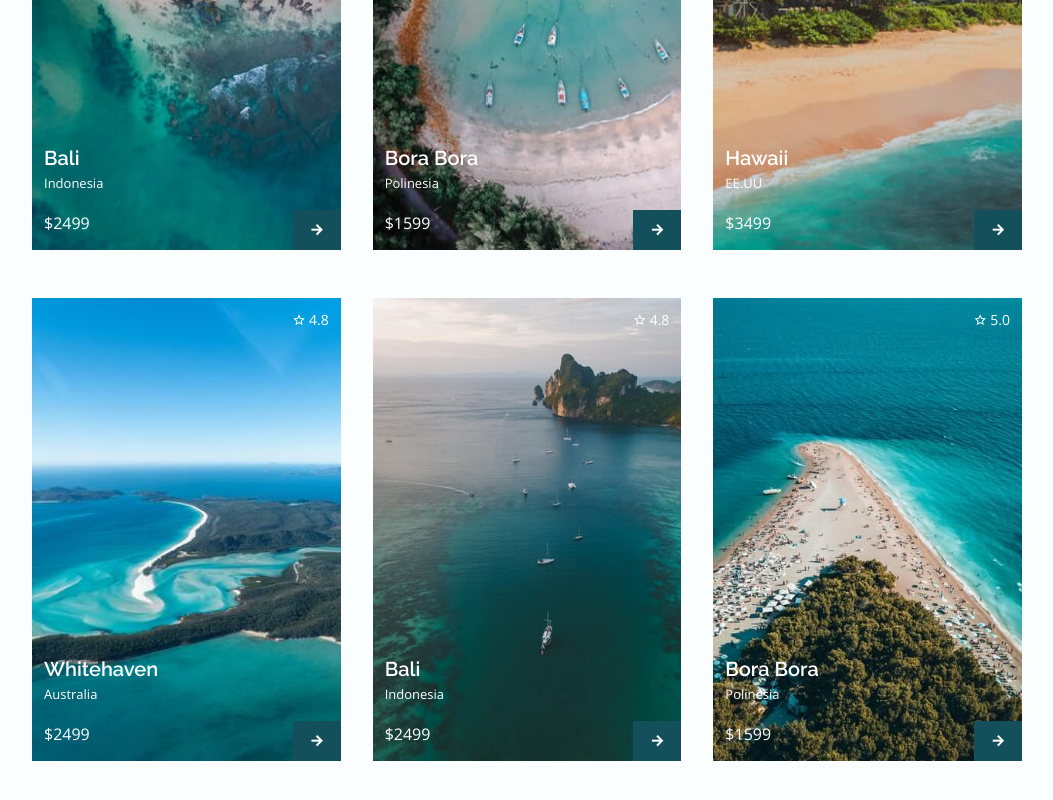
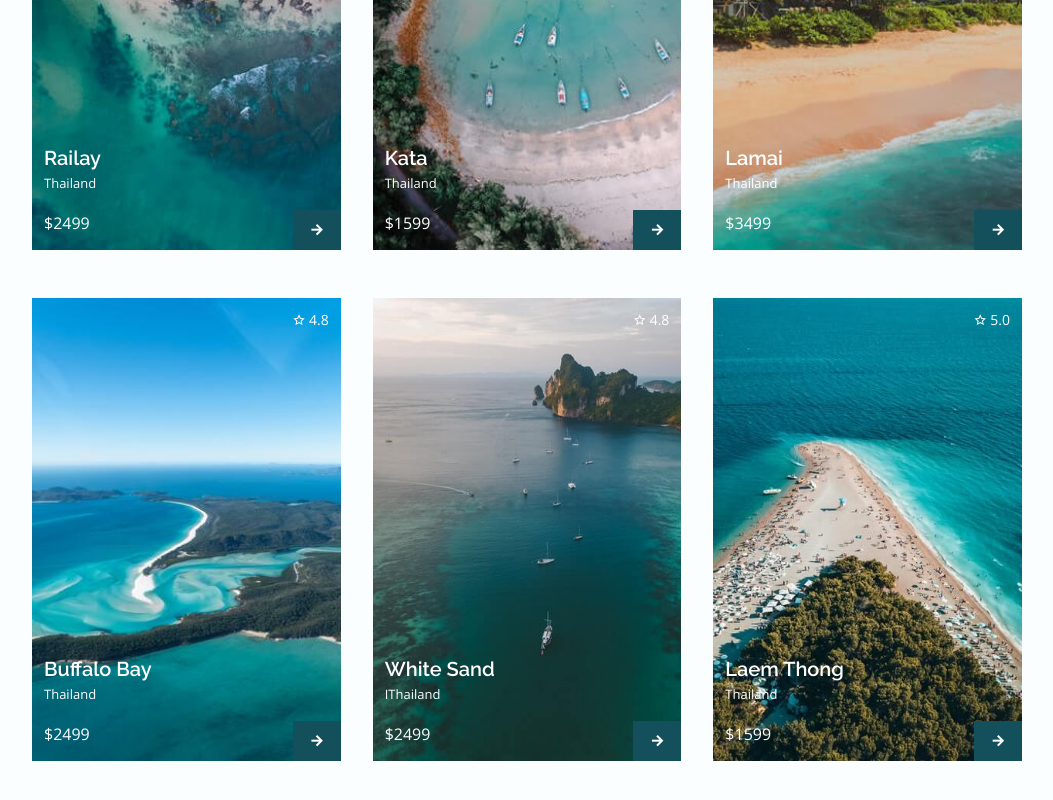
Before and after one commit to rohailshahid/React-Travel-Website, a React (Create React App) app: page / in a window 1280 px wide. Shown: the part 2947-3747 px from the top of the page, without its empty margins (113-1166 px from the left). Built offline with nearby package versions, Linux system fonts and the light colour scheme.

Commit message:
changes in beaches names

```diff
--- a/src/components/Places/data.js
+++ b/src/components/Places/data.js
@@ -11,43 +11,43 @@ export const places = [
     {
         image: image1,
         rate: '4.8',
-        title: 'Bali',
-        subtitle: 'Indonesia',
+        title: 'Railay',
+        subtitle: 'Thailand',
         price: '$2499',
     },
     {
         image: image2,
         rate: '5.0',
-        title: 'Bora Bora',
-        subtitle: 'Polinesia',
+        title: 'Kata',
+        subtitle: 'Thailand',
         price: '$1599',
     },
     {
         image: image3,
         rate: '4.9',
-        title: 'Hawaii',
-        subtitle: 'EE.UU',
+        title: 'Lamai',
+        subtitle: 'Thailand',
         price: '$3499',
     },
     {
         image: image4,
         rate: '4.8',
-        title: 'Whitehaven',
-        subtitle: 'Australia',
+        title: 'Buffalo Bay',
+        subtitle: 'Thailand',
         price: '$2499',
     },
     {
         image: image5,
         rate: '4.8',
-        title: 'Bali',
-        subtitle: 'Indonesia',
+        title: 'White Sand',
+        subtitle: 'IThailand',
         price: '$2499',
     },
     {
         image: image6,
         rate: '5.0',
-        title: 'Bora Bora',
-        subtitle: 'Polinesia',
+        title: 'Laem Thong',
+        subtitle: 'Thailand',
         price: '$1599',
     },
 ];
```
